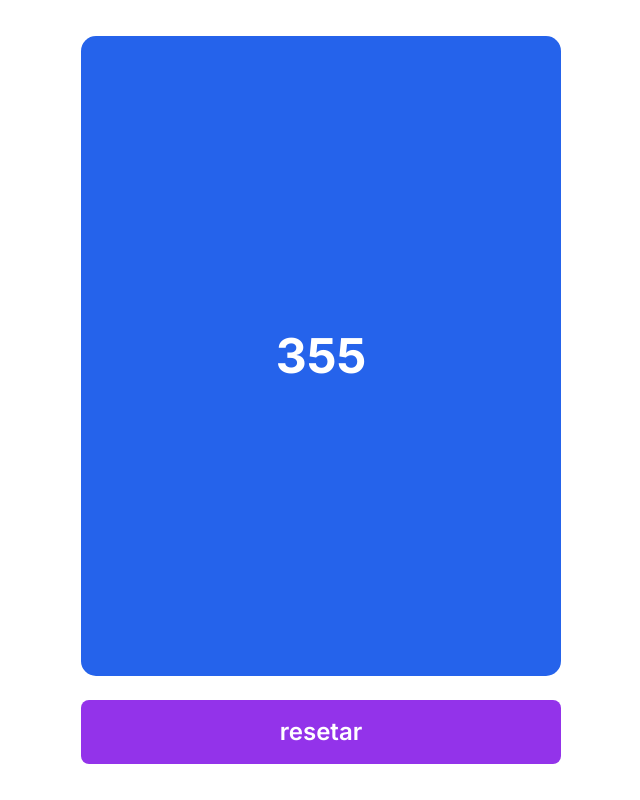
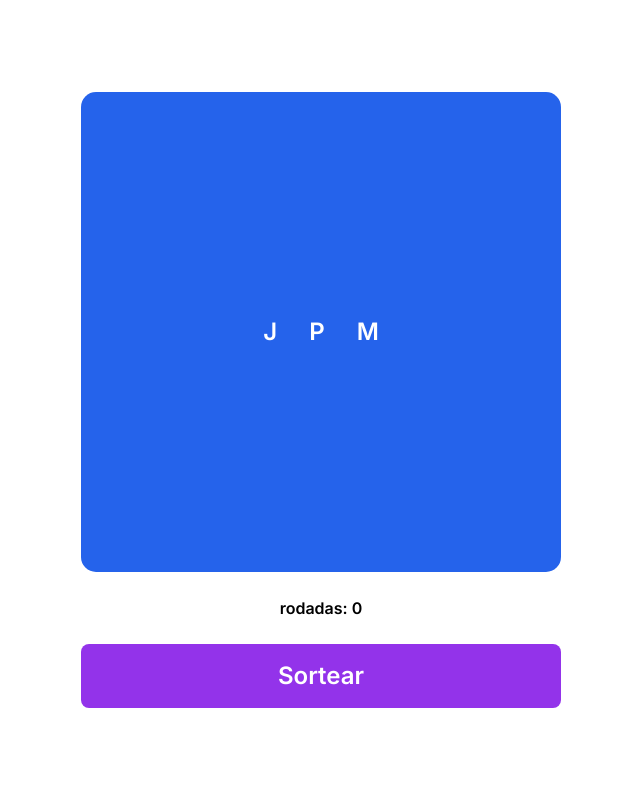
Before and after one commit to ismaelSS/aprendendo-ingles, a Next.js app: page / in a window 1280 px wide. Shown: the whole page, without its empty margins (319-959 px from the left). Built offline with nearby package versions, Linux system fonts and the light colour scheme.

Commit message:
:sparkles: add alphabet flashCards

```diff
--- a/src/app/layout.tsx
+++ b/src/app/layout.tsx
@@ -5,8 +5,8 @@ import "./globals.css";
 const inter = Inter({ subsets: ["latin"] });
 
 export const metadata: Metadata = {
-  title: "Create Next App",
-  description: "Generated by create next app",
+  title: "aprenda inglês comigo.",
+  description: "esse é um conjunto de ferramentas criadas com o objetivo de colocar facilitar meu aprendizado.",
 };
 
 export default function RootLayout({
--- a/src/app/page.tsx
+++ b/src/app/page.tsx
@@ -1,8 +1,10 @@
-import CardFlip from "@/components/experiment";
+import LettersCard from "@/components/lettersCard";
+import CardFlip from "@/components/numberCard";
 export default function Home() {
   return (
     <main className="flex justify-center items-center h-[100vh] bg-white">
-      <CardFlip/>
+      {/* <CardFlip/> */}
+      <LettersCard/>
     </main>
   );
 }
--- /dev/null
+++ b/src/components/baseFlipCard/index.tsx
@@ -0,0 +1,63 @@
+"use client";
+
+import React, { useEffect, useState } from "react";
+import "./styles.css";
+import {
+  getRandomNumberAndWords,
+  iGetRandomNumberAndWords,
+} from "@/functions/sortNumber";
+
+export default function BaseCardFlip() {
+  const [isFlipped, setIsFlipped] = useState(false);
+  const [reset, setReset] = useState(false);
+  const [cardValues, setCardValues] = useState<iGetRandomNumberAndWords>();
+
+  const handleFlip = () => {
+    setIsFlipped(!isFlipped);
+  };
+
+  useEffect(() => {
+    const cardNumber = getRandomNumberAndWords();
+    setCardValues(cardNumber);
+  }, [reset]);
+
+  const resetAll = () => {
+    if (isFlipped) {
+      setIsFlipped(false);
+      setTimeout(() => setReset(!reset), 500);
+    } else {
+      setReset(!reset);
+    }
+  };
+
+  return (
+    <div className="flex flex-col gap-6 items-center">
+      <div
+        className="perspective w-[60vh] h-[80vh] max-w-[90vw] relative "
+        onClick={handleFlip}
+      >
+        <div className={`square-item ${isFlipped ? "flipped" : ""}`}>
+          <div className="square-side bg-blue-600 front flex items-center justify-center">
+            <p className="text1">{cardValues?.number}</p>
+          </div>
+
+          <div className="square-side bg-red-600 back flex items-center justify-between text-start flex-col gap-5 p-3 pt-12">
+            <p className="text1">{cardValues?.number}</p>
+            <div className="relative bottom-16 flex flex-col gap-10">
+              <p className="text5">{cardValues?.words}</p>
+              <p className="text5">{cardValues?.wordsSpeak}</p>
+            </div>
+            <div />
+          </div>
+        </div>
+      </div>
+
+      <button
+        className="text5 w-[60vh] max-w-[90vw] bg-purple-600 rounded-lg h-16"
+        onClick={resetAll}
+      >
+        resetar
+      </button>
+    </div>
+  );
+}
--- /dev/null
+++ b/src/components/baseFlipCard/styles.css
@@ -0,0 +1,36 @@
+/* SquareFlip.css */
+
+.square-container {
+  display: flex;
+  justify-content: center;
+  align-items: center;
+  cursor: pointer;
+}
+
+.perspective {
+  perspective: 1000px;
+}
+
+.square-side {
+  width: 100%;
+  height: 100%;
+  position: absolute;
+  top: 0;
+  left: 0;
+  backface-visibility: hidden;
+  border-radius: 15px;
+  transition: transform 0.8s cubic-bezier(0.71, 0.03, 0.56, 0.85);
+}
+
+
+.back {
+  transform: rotateY(180deg);
+}
+
+.flipped .front {
+  transform: rotateY(180deg);
+}
+
+.flipped .back {
+  transform: rotateY(360deg);
+}
--- /dev/null
+++ b/src/components/lettersCard/index.tsx
@@ -0,0 +1,98 @@
+"use client";
+
+import React, { useEffect, useState } from "react";
+import "./styles.css";
+import { tAlphabet, alphabet } from "@/localProjectData/alphabet";
+
+export default function LettersCard() {
+  const [isFlipped, setIsFlipped] = useState(false);
+  const [reset, setReset] = useState(false);
+  const [cardValues, setCardValues] = useState<tAlphabet[]>([]);
+  const [alphabetSort, setAlphabetSort] = useState<tAlphabet[]>([...alphabet]);
+  const [rounds, setRouds] = useState(0);
+
+  const handleFlip = () => {
+    setIsFlipped(!isFlipped);
+  };
+
+  const sortLetters = () => {
+    const alphabetRest = alphabetSort.length;
+
+    if (alphabetRest > 2) {
+      const lettersToAdd: tAlphabet[] = [];
+
+      const addLetterToAdd = () => {
+        const indexToAdd = Math.floor(Math.random() * alphabetSort.length);
+        lettersToAdd.push(...alphabetSort.splice(indexToAdd, 1));
+      };
+
+      addLetterToAdd();
+      addLetterToAdd();
+      addLetterToAdd();
+
+      setCardValues(lettersToAdd);
+    } else if (alphabetRest === 0) {
+      setAlphabetSort([...alphabet]);
+    } else {
+      setRouds(rounds + 1);
+      setCardValues(alphabetSort);
+      setAlphabetSort([...alphabet]);
+    }
+  };
+
+  useEffect(() => {
+    sortLetters();
+  }, [reset]);
+
+  const resetAll = () => {
+    if (isFlipped) {
+      setIsFlipped(false);
+      setTimeout(() => setReset(!reset), 500);
+    } else {
+      setReset(!reset);
+    }
+  };
+
+  return (
+    <div className="flex flex-col gap-6 items-center">
+      <div
+        className="perspective w-[60vh] h-[60vh] max-w-[90vw] relative "
+        onClick={handleFlip}
+      >
+        <div className={`square-item ${isFlipped ? "flipped" : ""}`}>
+          <div className="square-side bg-blue-600 front flex flex-col items-center justify-center">
+            <div className="flex gap-8 text5">
+              {cardValues.map((value, index) => (
+                <p key={index}>{value.letter}</p>
+              ))}
+            </div>
+          </div>
+
+          <div className="square-side bg-red-600 back flex items-center justify-center text-start flex-col ">
+            <div className="flex gap-8">
+              {cardValues.map((value, index) => (
+                <p key={index} className="flex flex-col items-center text5">
+                  {value.letter}
+                  <span className="text4">{value.pronunciation}</span>
+                </p>
+              ))}
+            </div>
+            <div />
+          </div>
+        </div>
+      </div>
+
+      <div>
+        <span className="text3 self-start">rodadas: {rounds}</span>
+        <span> </span>
+      </div>
+
+      <button
+        className="text5 w-[60vh] max-w-[90vw] bg-purple-600 rounded-lg h-16"
+        onClick={resetAll}
+      >
+        Sortear
+      </button>
+    </div>
+  );
+}
--- /dev/null
+++ b/src/components/lettersCard/styles.css
@@ -0,0 +1,36 @@
+/* SquareFlip.css */
+
+.square-container {
+  display: flex;
+  justify-content: center;
+  align-items: center;
+  cursor: pointer;
+}
+
+.perspective {
+  perspective: 1000px;
+}
+
+.square-side {
+  width: 100%;
+  height: 100%;
+  position: absolute;
+  top: 0;
+  left: 0;
+  backface-visibility: hidden;
+  border-radius: 15px;
+  transition: transform 0.8s cubic-bezier(0.71, 0.03, 0.56, 0.85);
+}
+
+
+.back {
+  transform: rotateY(180deg);
+}
+
+.flipped .front {
+  transform: rotateY(180deg);
+}
+
+.flipped .back {
+  transform: rotateY(360deg);
+}
--- /dev/null
+++ b/src/localProjectData/alphabet.ts
@@ -0,0 +1,111 @@
+export type tAlphabet = {
+  letter: string
+  pronunciation: string
+}
+
+export const alphabet:tAlphabet[] = [
+  {
+    letter:'A',
+    pronunciation:'ei'
+  },
+  {
+    letter:'B',
+    pronunciation:'bi'
+  },
+  {
+    letter:'C',
+    pronunciation:'ci'
+  },
+  {
+    letter:'D',
+    pronunciation:'di'
+  },
+  {
+    letter:'E',
+    pronunciation:'i'
+  },
+  {
+    letter:'F',
+    pronunciation:'éf'
+  },
+  {
+    letter:'G',
+    pronunciation:'dji'
+  },
+  {
+    letter:'H',
+    pronunciation:'eitch'
+  },
+  {
+    letter:'I',
+    pronunciation:'ai'
+  },
+  {
+    letter:'J',
+    pronunciation:'djei'
+  },
+  {
+    letter:'K',
+    pronunciation:'kei'
+  },
+  {
+    letter:'L',
+    pronunciation:'él'
+  },
+  {
+    letter:'M',
+    pronunciation:'ém'
+  },
+  {
+    letter:'N',
+    pronunciation:'én'
+  },
+  {
+    letter:'O',
+    pronunciation:'ou'
+  },
+  {
+    letter:'P',
+    pronunciation:'pi'
+  },
+  {
+    letter:'Q',
+    pronunciation:'quiú'
+  },
+  {
+    letter:'R',
+    pronunciation:'ar'
+  },
+  {
+    letter:'S',
+    pronunciation:'és'
+  },
+  {
+    letter:'T',
+    pronunciation:'ti'
+  },
+  {
+    letter:'U',
+    pronunciation:'iú'
+  },
+  {
+    letter:'V',
+    pronunciation:'vi'
+  },
+  {
+    letter:'W',
+    pronunciation:'dãbliu'
+  },
+  {
+    letter:'X',
+    pronunciation:'écs'
+  },
+  {
+    letter:'Y',
+    pronunciation:'uai'
+  },
+  {
+    letter:'Z',
+    pronunciation:'zi'
+  }
+]
```
Also changed, not shown: .eslintrc.json, src/components/numberCard/index.tsx (renamed from src/components/experiment/index.tsx), src/components/numberCard/styles.css (renamed from src/components/experiment/styles.css).
